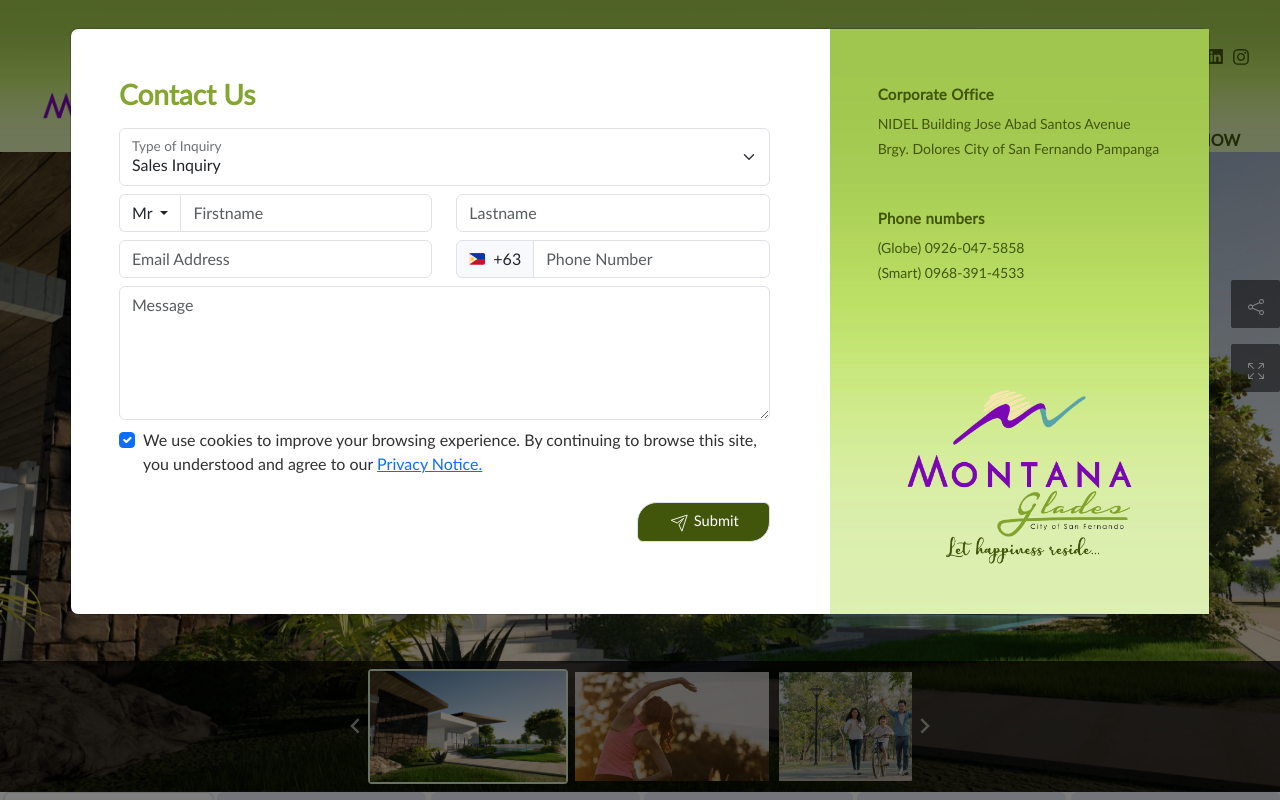
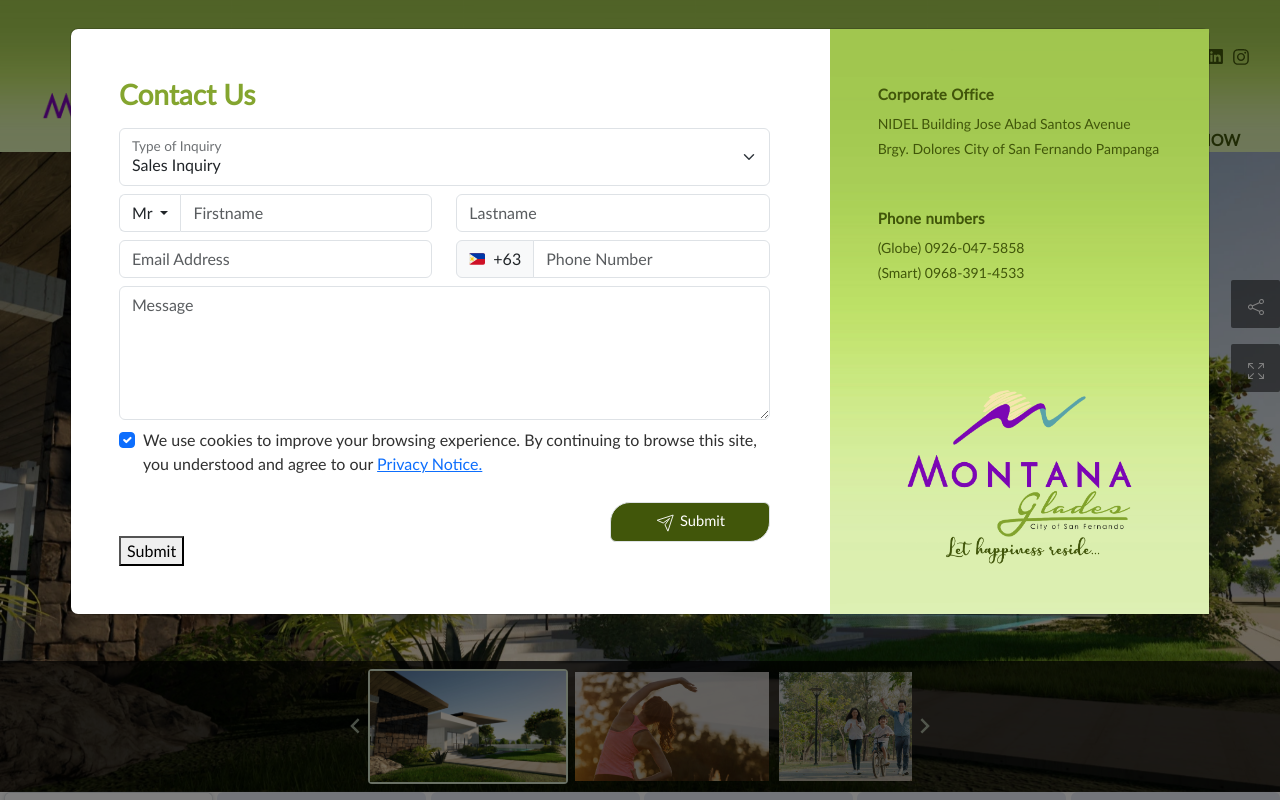
Before and after one commit to kdlanguido/montana-glades, a PHP site: page / in a window 1280 px wide, after a click on "INQUIRE NOW". Run offline with PHP 8.4, Linux system fonts and the light colour scheme; some libraries are stand-ins or nearby versions.

Commit message:
Update inquireNowModal.php

```diff
--- a/src/components/inquireNow/inquireNowModal.php
+++ b/src/components/inquireNow/inquireNowModal.php
@@ -89,11 +89,7 @@
                                     </div>
                                     <div class="col mt-4">
                                         <div class="d-flex flex-column flex-md-row justify-content-between align-items-end">
-                                            <form class="p-0 m-0" action="?" method="POST" style="width: 100%;">
-                                                <div class="g-recaptcha" data-sitekey="6LelcBIqAAAAAK-Q6Kk9Z-FliPkJGH-_nW4-nVXS"></div>
-                                                <br />
-                                            </form>
-
+                                            <button class="g-recaptcha" data-sitekey="reCAPTCHA_site_key" data-callback='onSubmit' data-action='submit'>Submit</button>
 
                                             <button class="btn border rounded ms-0 fw-light mb-4" id="btn_submit_inquiry">
                                                 <svg xmlns="http://www.w3.org/2000/svg" width="1.5em" height="1.5em" viewBox="0 0 24 24">
```
